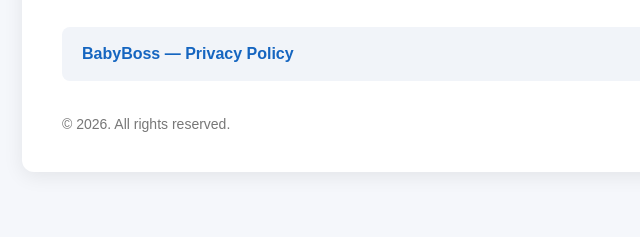
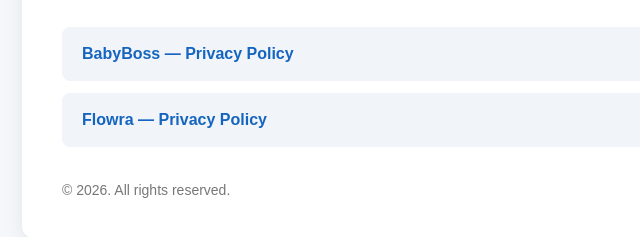
Before and after one commit to arshc0der/privacy-policies, a plain HTML site: page index.html in a window 1280 px wide. Shown: the part 187-424 px from the top of the page, without its empty margins (238-878 px from the left). Drawn offline with Linux system fonts and the light colour scheme.

Commit message:
added the files

```diff
--- a/index.html
+++ b/index.html
@@ -91,6 +91,11 @@
                     BabyBoss — Privacy Policy
                 </a>
 
+                <!-- Flowra Privacy Policy -->
+                <a class="app" href="flowra/">
+                    Flowra — Privacy Policy
+                </a>
+
                 <!--
                 Add additional apps like this:
 
```
